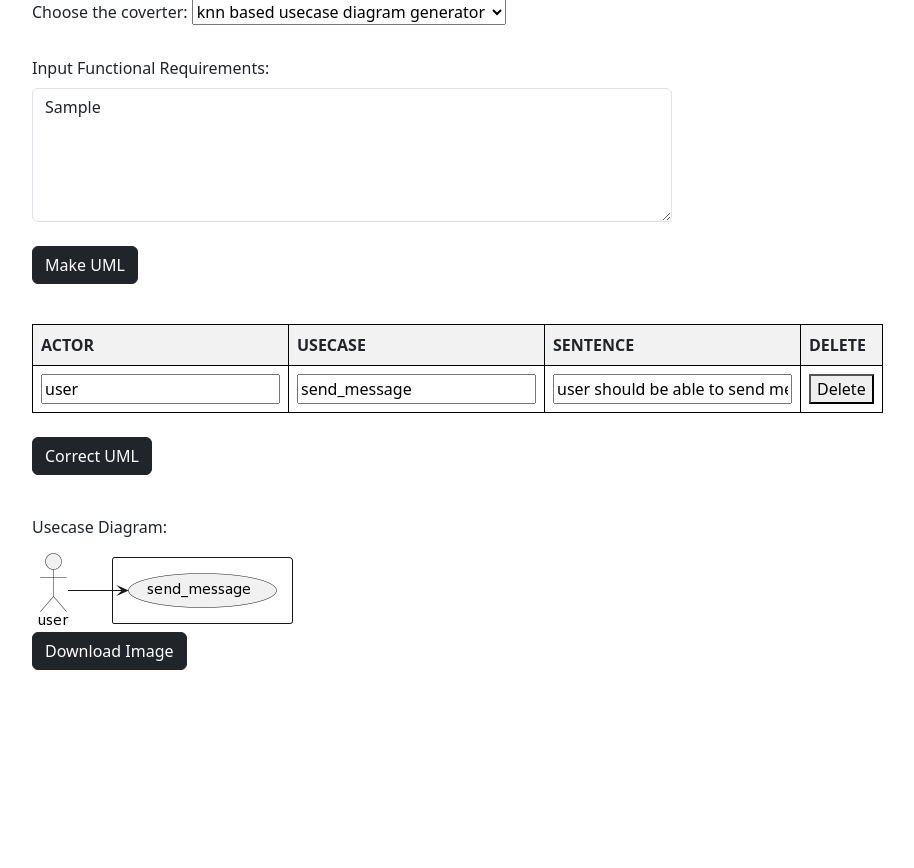
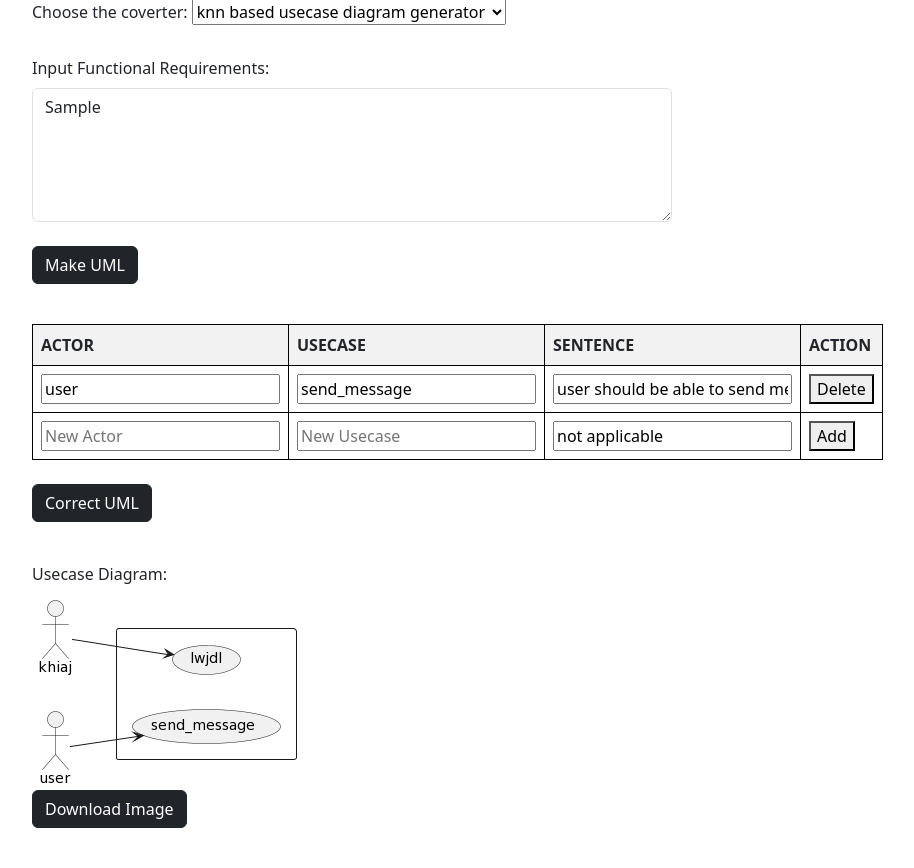
Before and after one commit to ashwinkrishna979/uml_generator, a Django app: template uml_converter/app/templates/output.html in a window 1280 px wide. Shown: the part 137-1005 px from the top of the page, without its empty margins (288-1202 px from the left). Before the commit the page ends 807 px from the top, so only its background shows below. Run offline with Django 4.2, Linux system fonts and the light colour scheme; data comes from the database, SQL or seed files in the repository; both versions use the stored data as it was after the commit; tables that the repository leaves empty hold one stand-in row (values such as "Sample post"); the template is opened without the code that fills it: values that come from a table or form of the project are taken from there, most other values are stand-ins (such as "Sample title", 1, 10 or a date in 2020).

Commit message:
add single add

```diff
--- a/uml_converter/app/templates/output.html
+++ b/uml_converter/app/templates/output.html
@@ -36,9 +36,11 @@
 
   document.addEventListener('DOMContentLoaded', function () {
       const deleteButtons = document.querySelectorAll('.delete-button');
+      const addButton = document.querySelector('.add-button');
 
       deleteButtons.forEach(button => {
           button.addEventListener('click', function () {
+              console.log('deleting')
               const itemId = button.getAttribute('data-item-id');
               if (confirm("Are you sure you want to delete this item?")) {
                   fetch(`/delete_item/${itemId}/`, {
@@ -66,9 +68,137 @@
                   });
               }
           });
+
       });
+
+
+
+
+
+
+
+
+
+
+
+      addButton.addEventListener('click', function () {
+        const newActor = document.querySelector('input[name="new_actor"]').value;
+        const newUsecase = document.querySelector('input[name="new_usecase"]').value;
+        const newSentence = document.querySelector('input[name="new_sentence"]').value;
+
+
+        // Send AJAX request to add new data to the database
+        fetch('/add_item/', {
+            method: 'POST',
+            headers: {
+                'X-Requested-With': 'XMLHttpRequest',
+                'X-CSRFToken': '{{ csrf_token }}',
+                'Content-Type': 'application/json'
+            },
+            body: JSON.stringify({
+                new_actor: newActor,
+                new_usecase: newUsecase,
+                new_sentence: newSentence
+            })
+        })
+        .then(response => response.json())
+        .then(data => {
+            if (data.success) {
+
+              var tableBody = document.getElementById('table-body');
+              var items=data.items;
+
+              // Clear the table body
+              while (tableBody.firstChild) {
+                  tableBody.removeChild(tableBody.firstChild);
+              }
+
+
+              // Add rows to the table
+              items.forEach(entity => {
+                  var newRow = document.createElement('tr');
+                  newRow.dataset.itemId = entity.id;
+                  newRow.innerHTML = `
+                      <td><input type="text" name="actor_${entity.id}" oninput="validateInput(this)" value="${entity.actor}"></td>
+                      <td><input type="text" name="usecase_${entity.id}" oninput="validateInput(this)" value="${entity.usecase}"></td>
+                      <td><input type="text" name="sentence_${entity.id}" value="${entity.sentence}"></td>
+                      <td><button type="button" class="delete-button" data-item-id="${entity.id}">Delete</button></td>
+                  `;
+                  tableBody.appendChild(newRow);
+                  const deleteButton = newRow.querySelector('.delete-button');
+
+
+                  deleteButton.addEventListener('click', function (){
+
+
+                    const itemId = deleteButton.getAttribute('data-item-id');
+              if (confirm("Are you sure you want to delete this item?")) {
+                  fetch(`/delete_item/${itemId}/`, {
+                      method: 'DELETE',
+                      headers: {
+                          'X-Requested-With': 'XMLHttpRequest',
+                          'X-CSRFToken': '{{ csrf_token }}'
+                      }
+                  })
+                  .then(response => response.json())
+                  .then(data => {
+                      if (data.success) {
+
+                          const row = document.querySelector(`tr[data-item-id="${itemId}"]`);
+                          if (row) {
+                              console.log('Removing row');
+                              row.remove();
+                          }
+                      } else {
+                          console.error('Error deleting item:', data.error);
+                      }
+                  })
+                  .catch(error => {
+                      console.error('AJAX request error:', error);
+                  });
+              }
+
+
+
+
+
+
+
+
+                  });
+
+
+
+
+                });
+
+
+
+
+
+
+
+
+
+
+            } else {
+                console.error('Error adding item:', data.error);
+            }
+        })
+        .catch(error => {
+            console.error('AJAX request error:', error);
+        });
+    });
+
+
+
+
+
+
+
+
+
   });
-
 
 
 
@@ -102,7 +232,7 @@
         <br/>
         <br/>
 
-        <label for="textArea1label" class="form-label">Input Functional Requirements:</label>
+        <label for="textArea1" class="form-label">Input Functional Requirements:</label>
         <textarea class="form-control" name="textArea1" id="textArea1" rows="5" placeholder="Enter Requirements" required>{{ input_txt }}</textarea>
         <br/>
         <button type="submit" name="action" value="make" class="btn btn-dark">Make UML</button>
@@ -116,10 +246,12 @@
                   <th>ACTOR</th>
                   <th>USECASE</th>
                   <th>SENTENCE</th>
-                  <th>DELETE</th>
+                  <th>ACTION</th>
               </tr>
           </thead>
-          <tbody>
+
+
+          <tbody id="table-body">
               {% for item in items %}
                   <tr data-item-id="{{ item.id }}">
                       <td><input type="text" name='actor_{{ item.id }}' oninput="validateInput(this)" value="{{ item.actor}}"></td>
@@ -130,8 +262,18 @@
                     </td>
                   </tr>
               {% endfor %}
+              <tr id="new-row">
+                <td><input type="text" name="new_actor" oninput="validateInput(this)" placeholder="New Actor"></td>
+                <td><input type="text" name="new_usecase" oninput="validateInput(this)" placeholder="New Usecase"></td>
+                <td><input type="text" name="new_sentence" placeholder="New Sentence" value="not applicable"></td>
+                <td>
+                    <button type="button" class="add-button">Add</button>
+                </td>
+              </tr>
           </tbody>
         </table>
+
+
         <br/>
 
         <button type="submit" name="action" class="btn btn-dark" value="correct">Correct UML</button>
--- a/uml_converter/uml_converter/urls.py
+++ b/uml_converter/uml_converter/urls.py
@@ -24,5 +24,6 @@
     path('', views.home, name='home'),
     path('puml',views.diag,name='diag'),
     path('delete_item/<int:item_id>/', views.delete_item, name='delete_item'),
+    path('add_item/', views.add_item, name='add_item'),
 
 ]
```
Also changed, not shown: uml_converter/app/templates/puml.txt (+5 -2 lines), uml_converter/app/views.py (+31 -0 lines), uml_converter/app/templates/puml.png, uml_converter/db.sqlite3.
